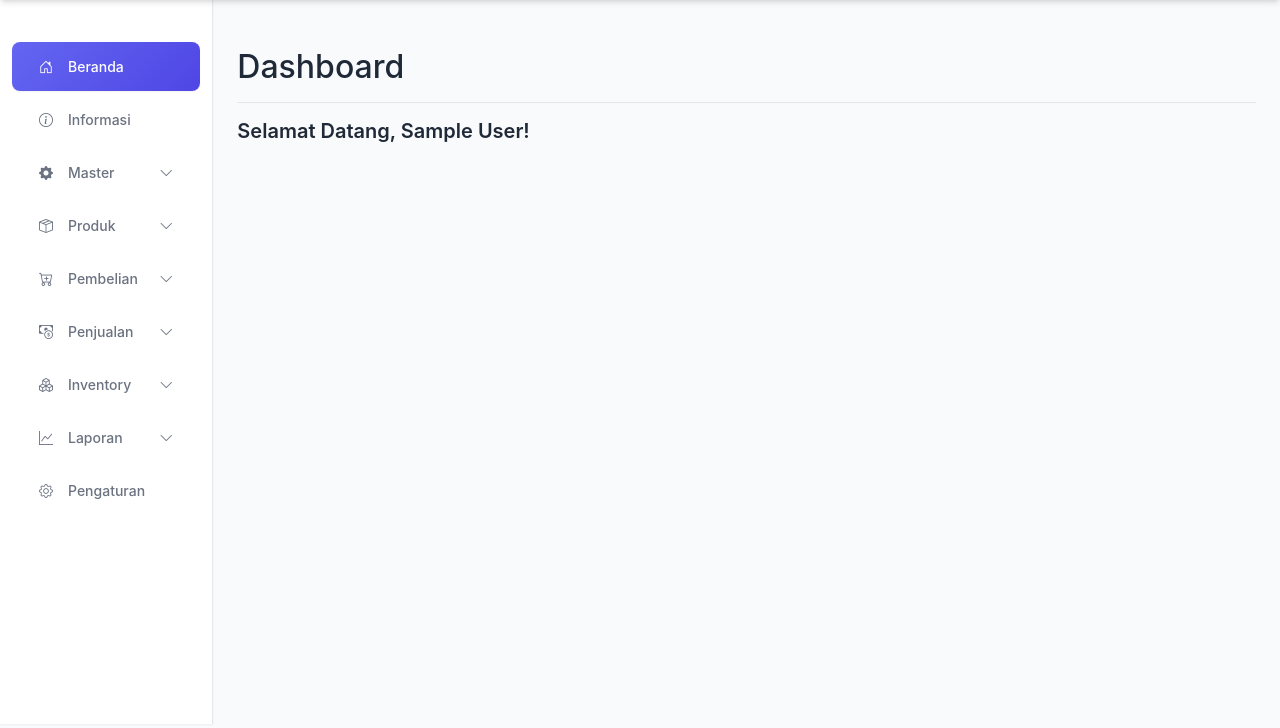
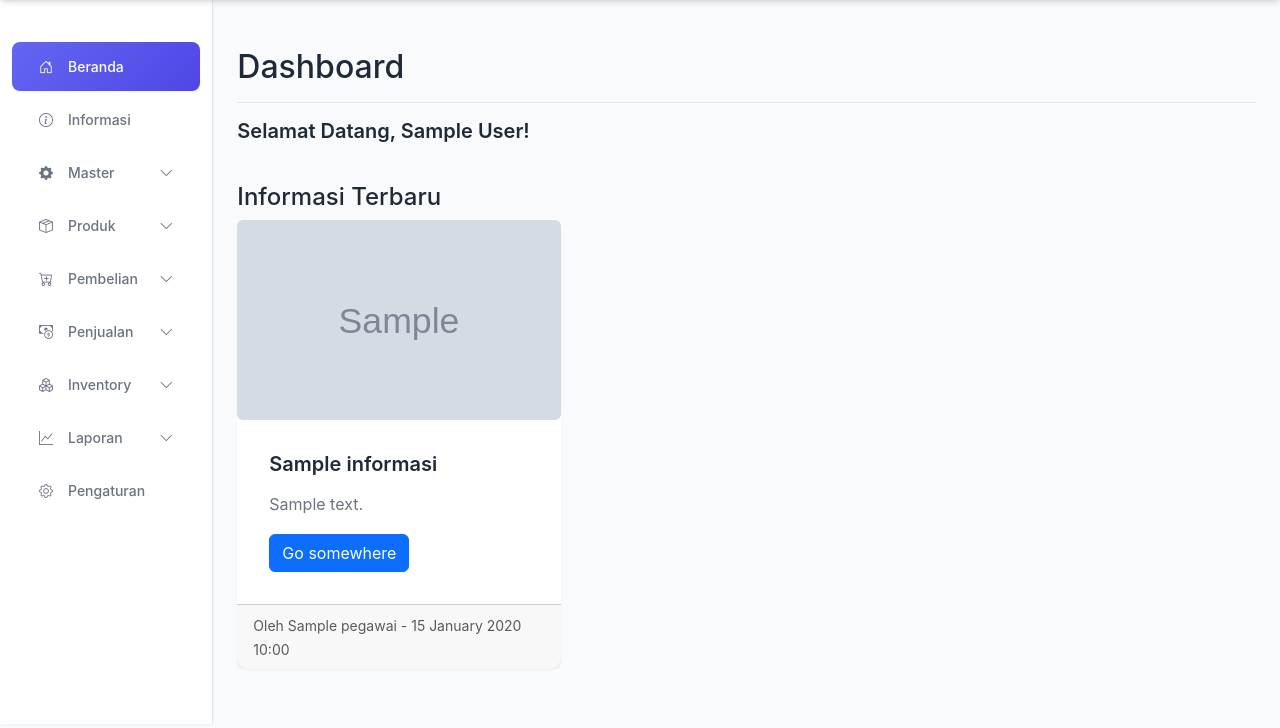
Before and after one commit to samcodingcoach/MentimunAPI, a PHP site: page / in a window 1280 px wide. Shown: the part 72-800 px from the top of the page. Run offline with PHP 8.4, Linux system fonts and the light colour scheme; the visitor is signed in with stand-in values (Sample User, id 1); tables that the repository leaves empty or names only in its code hold one stand-in row (values such as "Sample post"); grey boxes marked "Sample" are stand-in pictures.

Commit message:
dashboard

```diff
--- a/public/admin/index.php
+++ b/public/admin/index.php
@@ -325,6 +325,51 @@ if(!isset($_SESSION["loggedin"]) || $_SESSION["loggedin"] !== true){
               <h5 class="card-title">Selamat Datang, <?php echo htmlspecialchars($_SESSION["nama_lengkap"]); ?>!</h5>
             </div>
           </div>
+
+          <div class="row mt-4">
+            <div class="col-12">
+              <h4>Informasi Terbaru</h4>
+            </div>
+          </div>
+
+          <div class="row gy-4">
+            <?php
+            require_once '../../config/koneksi.php';
+            $sql = "SELECT id_info, judul, isi, divisi, gambar, link, pegawai.nama_lengkap, created_time, CASE WHEN TIMESTAMPDIFF(HOUR, created_time, NOW()) < 8 THEN CASE WHEN TIMESTAMPDIFF(HOUR, created_time, NOW()) < 1 THEN CONCAT(TIMESTAMPDIFF(MINUTE, created_time, NOW()), ' menit yang lalu') WHEN TIMESTAMPDIFF(HOUR, created_time, NOW()) = 1 THEN '1 jam yang lalu' ELSE CONCAT(TIMESTAMPDIFF(HOUR, created_time, NOW()), ' jam yang lalu') END ELSE DATE_FORMAT(created_time,'%d %M %Y %H:%i') END AS waktu_tampil FROM informasi INNER JOIN pegawai ON id_users = pegawai.id_user ORDER BY created_time desc LIMIT 3";
+            $result = $conn->query($sql);
+            if ($result->num_rows > 0) {
+                while($row = $result->fetch_assoc()) {
+            ?>
+            <div class="col-lg-4 col-md-6">
+              <div class="card h-100">
+                <?php if (!empty($row["gambar"])) { ?>
+                <img src="../images/info/<?php echo htmlspecialchars($row["gambar"]); ?>" class="card-img-top img-fluid rounded" alt="..." style="height: 200px; object-fit: cover;">
+                <?php } ?>
+                <div class="card-body">
+                  <h5 class="card-title"><?php echo htmlspecialchars($row["judul"]); ?></h5>
+                  <p class="card-text"><?php echo nl2br(htmlspecialchars($row["isi"])); ?></p>
+                  <?php if (!empty($row["link"])) { ?>
+                  <a href="<?php echo htmlspecialchars($row["link"]); ?>" class="btn btn-primary">Go somewhere</a>
+                  <?php } ?>
+                </div>
+                <div class="card-footer">
+                  <small class="text-muted">Oleh <?php echo htmlspecialchars($row["nama_lengkap"]); ?> - <?php echo htmlspecialchars($row["waktu_tampil"]); ?></small>
+                </div>
+              </div>
+            </div>
+            <?php
+                }
+            } else {
+            ?>
+            <div class="col-12">
+              <p class="text-center">Tidak ada informasi terbaru.</p>
+            </div>
+            <?php
+            }
+            $conn->close();
+            ?>
+          </div>
+
         </main>
       </div>
     </div>
```
Also changed, not shown: gemini.md (+0 -2 lines).
